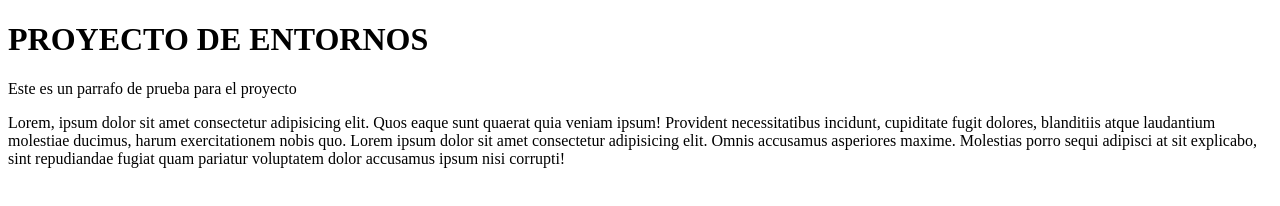
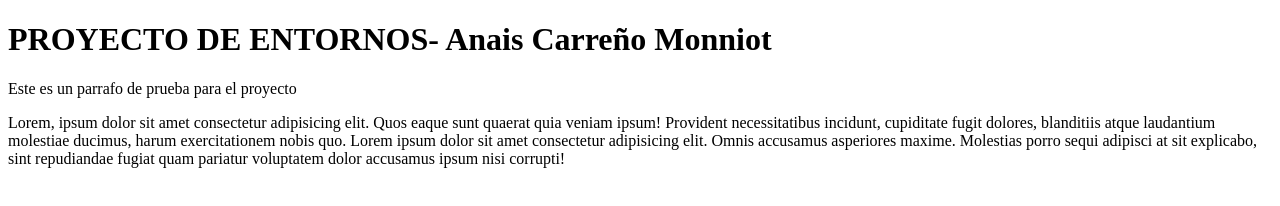
Before and after one commit to Monniot-cmyk/mi_proyecto_web, a plain HTML site: page index.html in a window 1280 px wide. Drawn offline with Linux system fonts and the light colour scheme.

Commit message:
Etiqueta Version 1
Edición remota del archivo index.html

```diff
--- a/index.html
+++ b/index.html
@@ -6,7 +6,7 @@
     <title>Proyecto Web Anais Carreño Monniot</title>
 </head>
 <body>
-    <h1>PROYECTO DE ENTORNOS</h1>
+    <h1>PROYECTO DE ENTORNOS- Anais Carreño Monniot</h1>
     <P>
         Este es un parrafo de prueba para el proyecto
     </P>
```
